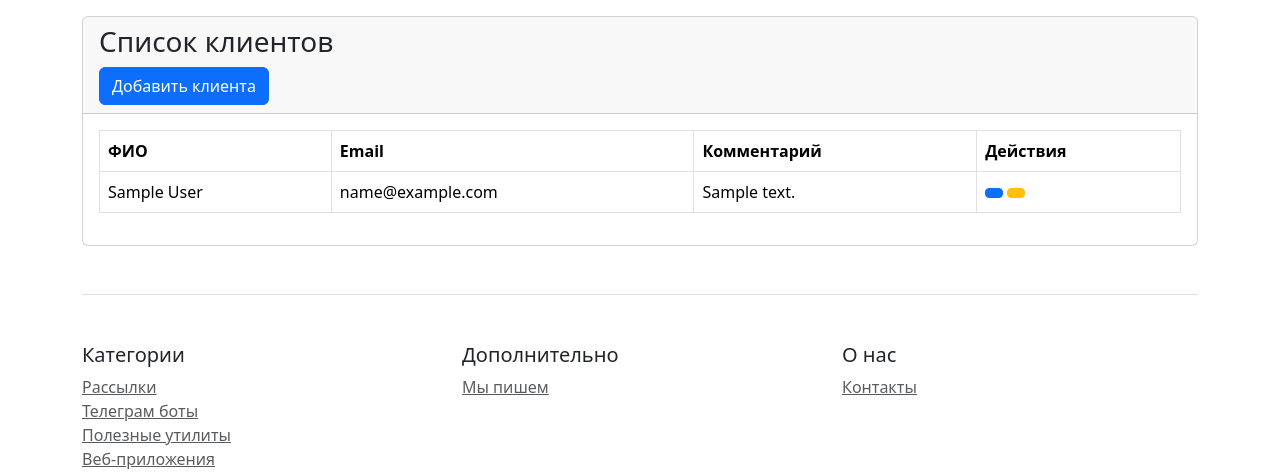
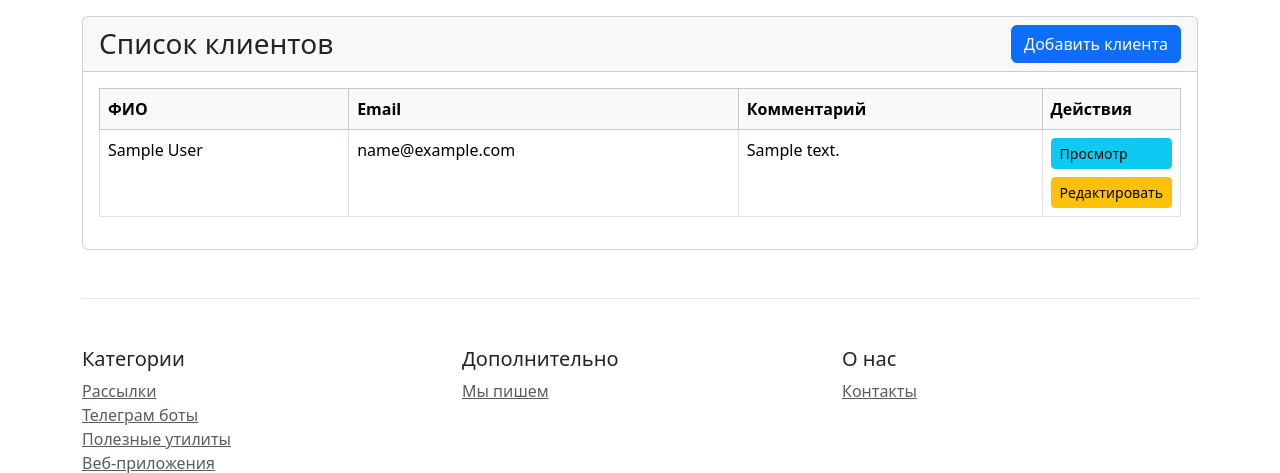
Before and after one commit to Dal-Opez/course_work_django, a Django app: page /clients/ in a window 1280 px wide. Shown: the part 75-548 px from the top of the page. Run offline with Django 5.2, Linux system fonts and the light colour scheme; tables that the repository leaves empty hold one stand-in row (values such as "Sample post"); some libraries are stand-ins or nearby versions.

Commit message:
changed client_list.html

```diff
--- a/mailing/templates/mailing/client_list.html
+++ b/mailing/templates/mailing/client_list.html
@@ -5,21 +5,23 @@
     <div class="col-12">
         <div class="card">
             <div class="card-header">
-                <h3 class="card-title">Список клиентов</h3>
-                <div class="float-right">
+                <div class="d-flex justify-content-between align-items-center">
+                    <h3 class="card-title mb-0">Список клиентов</h3>
                     <a href="{% url 'mailing:client_create' %}" class="btn btn-primary">
                         <i class="fas fa-plus"></i> Добавить клиента
                     </a>
                 </div>
             </div>
             <div class="card-body">
+                {% if object_list %}
+                <div class="table-responsive">
                     <table class="table table-bordered table-hover">
-                    <thead>
+                        <thead class="table-light">
                             <tr>
                                 <th>ФИО</th>
                                 <th>Email</th>
                                 <th>Комментарий</th>
-                            <th>Действия</th>
+                                <th style="width: 120px;">Действия</th>
                             </tr>
                         </thead>
                         <tbody>
@@ -29,12 +31,16 @@
                                 <td>{{ client.email }}</td>
                                 <td>{{ client.comment|truncatechars:50 }}</td>
                                 <td>
-                                <a href="{% url 'mailing:client_detail' client.pk %}" class="btn btn-sm btn-primary" title="Просмотр">
-                                    <i class="fas fa-eye"></i>
+                                    <div class="d-flex flex-column gap-2">
+                                        <a href="{% url 'mailing:client_detail' client.pk %}"
+                                           class="btn btn-sm btn-info">
+                                           <i class="fas fa-eye"></i> Просмотр
                                         </a>
-                                <a href="#" class="btn btn-sm btn-warning" title="Редактировать">
-                                    <i class="fas fa-edit"></i>
+                                        <a href="{% url 'mailing:client_update' client.pk %}"
+                                           class="btn btn-sm btn-warning">
+                                           <i class="fas fa-edit"></i> Редактировать
                                         </a>
+                                    </div>
                                 </td>
                             </tr>
                             {% empty %}
@@ -45,7 +51,24 @@
                         </tbody>
                     </table>
                 </div>
+                {% else %}
+                <div class="alert alert-info">
+                    Нет клиентов. <a href="{% url 'mailing:client_create' %}">Добавить первого клиента</a>.
+                </div>
+                {% endif %}
             </div>
         </div>
     </div>
+</div>
+
+<style>
+    .gap-2 {
+        gap: 0.5rem;
+    }
+    .btn-sm {
+        padding: 0.25rem 0.5rem;
+        font-size: 0.875rem;
+        text-align: left;
+    }
+</style>
 {% endblock %}
```
Lines whose indentation alone changed are shown as unchanged.
